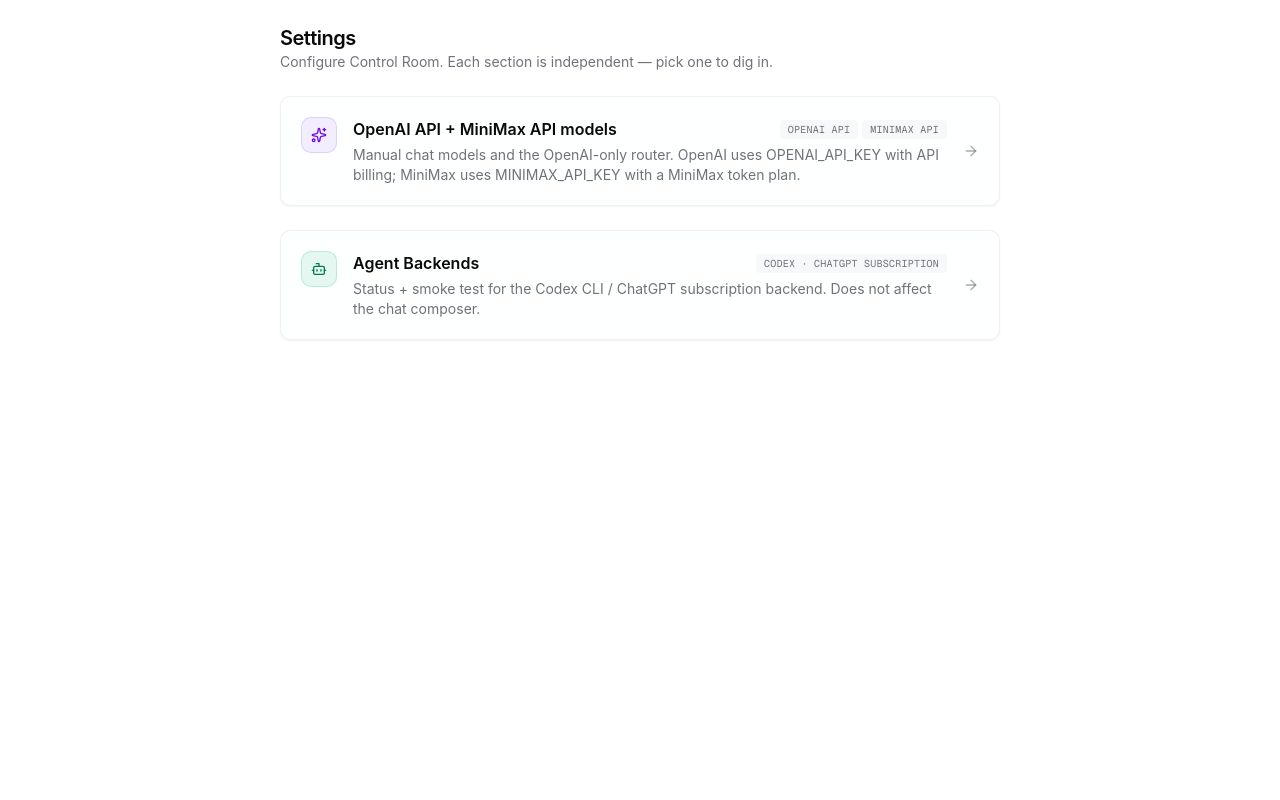
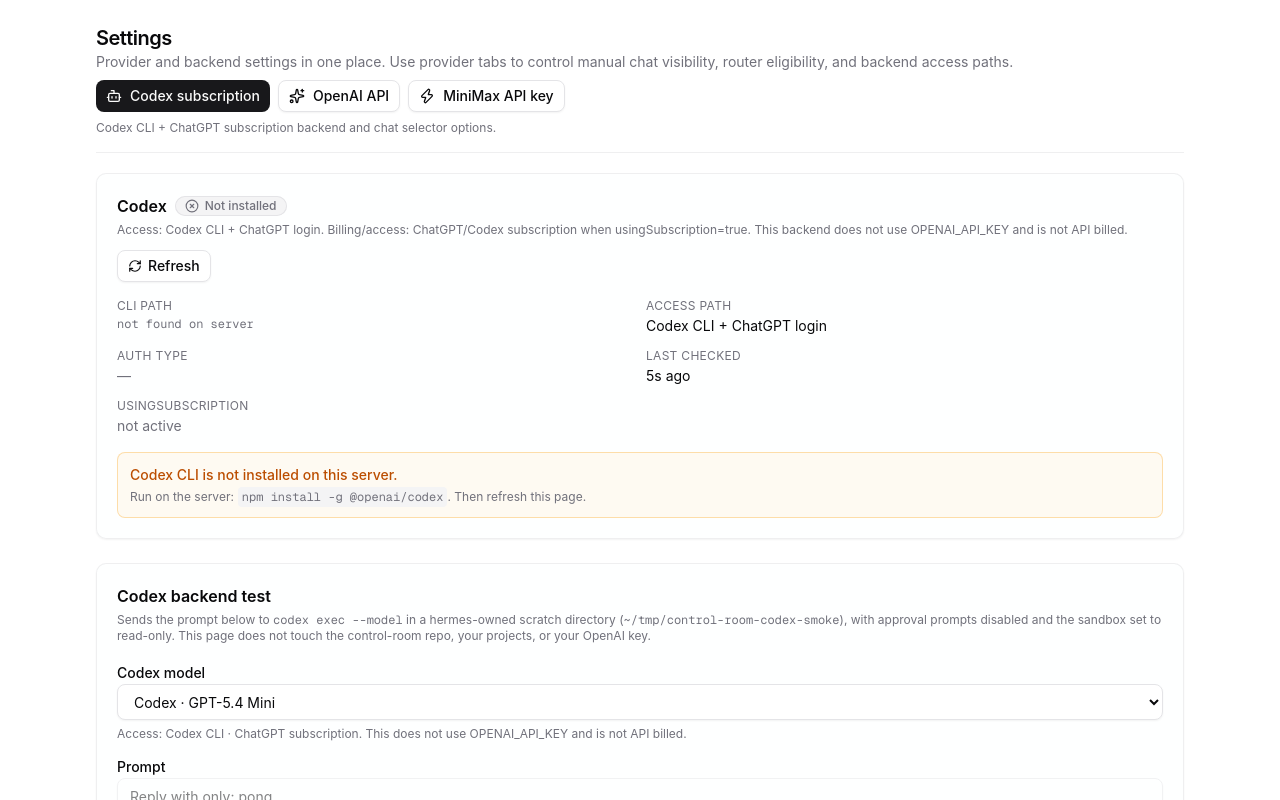
Before and after one commit to Mortified2896/control-room, a Next.js app: page /settings in a window 1280 px wide. Built offline with nearby package versions, Linux system fonts and the light colour scheme.

Commit message:
Consolidate settings into provider tabs

```diff
--- a/components/settings/agent-backends-page.tsx
+++ b/components/settings/agent-backends-page.tsx
@@ -148,7 +148,7 @@
   return `${h}h ago`;
 }
 
-export function AgentBackendsPage() {
+export function AgentBackendsPage({ embedded = false }: { embedded?: boolean } = {}) {
   const [status, setStatus] = useState<CodexStatusDto | null>(null);
   const [refresh, setRefresh] = useState<RefreshState>({ kind: "idle" });
   const [chat, setChat] = useState<ChatState>({ kind: "idle" });
@@ -224,7 +224,13 @@
   const chatDisabled = !status || status.status !== "logged_in" || chat.kind === "sending";
 
   return (
-    <div className="mx-auto flex w-full max-w-3xl flex-col gap-6 px-4 py-6 sm:px-6">
+    <div
+      className={cn(
+        "flex w-full flex-col gap-6",
+        embedded ? "" : "mx-auto max-w-3xl px-4 py-6 sm:px-6",
+      )}
+    >
+      {!embedded && (
         <div className="flex items-center gap-3">
           <Button asChild variant="ghost" size="icon-sm" aria-label="Back to settings">
             <Link href="/settings">
@@ -239,6 +245,7 @@
             </p>
           </div>
         </div>
+      )}
 
       {/* Codex status card */}
       <section
--- a/components/settings/index-page.tsx
+++ b/components/settings/index-page.tsx
@@ -1,107 +1,84 @@
 "use client";
 
-import Link from "next/link";
-import { ArrowRight, Bot, Sparkles } from "lucide-react";
+import { useState, type ReactNode } from "react";
+import { Bot, Sparkles, Zap } from "lucide-react";
 
+import { Button } from "@/components/ui/button";
+import { AgentBackendsPage } from "@/components/settings/agent-backends-page";
+import { RouterSettingsPage } from "@/components/settings/router-settings-page";
 import { cn } from "@/lib/utils";
 
-/**
- * Top-level /settings landing page.
- *
- * Two sub-pages exist:
- *   1. Router Settings — controls the model picker + Router A/B
- *      behavior for the chat composer (requires DB).
- *   2. Agent Backends — status + smoke-test surface for non-model
- *      backends like the Codex CLI (no DB required).
- *
- * The Codex card surfaces a tiny live preview by hitting
- * `/api/agent-backends/codex/status` once on mount so the operator
- * can see whether Codex is set up without having to click in.
- */
+type SettingsTab = "codex" | "openai" | "minimax";
 
-const SUBTITLE: Record<string, string> = {
-  router: "Tune how the chat composer picks models and runs Router A/B side-by-side comparisons.",
-  codex:
-    "Status + smoke test for the Codex CLI / ChatGPT subscription backend. Does not affect the chat composer.",
-};
+const TABS: ReadonlyArray<{
+  id: SettingsTab;
+  label: string;
+  description: string;
+  icon: ReactNode;
+}> = [
+  {
+    id: "codex",
+    label: "Codex subscription",
+    description: "Codex CLI + ChatGPT subscription backend and chat selector options.",
+    icon: <Bot className="size-4" />,
+  },
+  {
+    id: "openai",
+    label: "OpenAI API",
+    description: "OPENAI_API_KEY models, manual visibility, and OpenAI-only Router A/B.",
+    icon: <Sparkles className="size-4" />,
+  },
+  {
+    id: "minimax",
+    label: "MiniMax API key",
+    description: "MINIMAX_API_KEY model access and MiniMax token-plan status.",
+    icon: <Zap className="size-4" />,
+  },
+];
 
 export function SettingsIndexPage() {
+  const [tab, setTab] = useState<SettingsTab>("codex");
+  const active = TABS.find((t) => t.id === tab) ?? TABS[0];
+
   return (
-    <div className="mx-auto flex w-full max-w-3xl flex-col gap-6 px-4 py-6 sm:px-6">
-      <div>
-        <h1 className="text-xl font-semibold tracking-tight">Settings</h1>
-        <p className="text-sm text-muted-foreground">
-          Configure Control Room. Each section is independent — pick one to dig in.
-        </p>
+    <div className="mx-auto flex h-dvh w-full max-w-6xl flex-col gap-5 overflow-y-auto px-4 py-6 sm:px-8">
+      <header className="space-y-2 border-b border-border/60 pb-4">
+        <div>
+          <h1 className="text-xl font-semibold tracking-tight">Settings</h1>
+          <p className="text-sm text-muted-foreground">
+            Provider and backend settings in one place. Use provider tabs to control manual chat
+            visibility, router eligibility, and backend access paths.
+          </p>
+        </div>
+        <div className="flex flex-wrap gap-2" role="tablist" aria-label="Settings provider tabs">
+          {TABS.map((item) => (
+            <Button
+              key={item.id}
+              type="button"
+              variant={tab === item.id ? "default" : "outline"}
+              size="sm"
+              onClick={() => setTab(item.id)}
+              role="tab"
+              aria-selected={tab === item.id}
+              className={cn("gap-2", tab !== item.id && "bg-background")}
+            >
+              {item.icon}
+              {item.label}
+            </Button>
+          ))}
+        </div>
+        <p className="text-xs text-muted-foreground">{active.description}</p>
+      </header>
+
+      <div role="tabpanel" className="min-h-0 flex-1">
+        {tab === "codex" ? (
+          <AgentBackendsPage embedded />
+        ) : tab === "openai" ? (
+          <RouterSettingsPage embedded providerFilter="openai" />
+        ) : (
+          <RouterSettingsPage embedded providerFilter="minimax" />
+        )}
       </div>
-      <SettingsCard
-        href="/settings/router"
-        icon={<Sparkles className="size-4" />}
-        title="OpenAI API + MiniMax API models"
-        subtitle="Manual chat models and the OpenAI-only router. OpenAI uses OPENAI_API_KEY with API billing; MiniMax uses MINIMAX_API_KEY with a MiniMax token plan."
-        accent="text-violet-700 dark:text-violet-300 bg-violet-500/10 ring-violet-500/20"
-        trailing={
-          <div className="flex flex-wrap justify-end gap-1">
-            <Badge>OpenAI API</Badge>
-            <Badge>MiniMax API</Badge>
-          </div>
-        }
-      />
-      <CodexCard />
     </div>
   );
 }
-
-function SettingsCard(props: {
-  href: string;
-  icon: React.ReactNode;
-  title: string;
-  subtitle: string;
-  accent: string;
-  trailing?: React.ReactNode;
-}) {
-  return (
-    <Link
-      href={props.href}
-      className="group flex items-start gap-4 rounded-lg border border-border/60 bg-card/50 p-5 shadow-xs transition-colors hover:border-border hover:bg-card"
-    >
-      <span
-        className={cn(
-          "flex size-9 shrink-0 items-center justify-center rounded-lg ring-1 ring-inset",
-          props.accent,
-        )}
-      >
-        {props.icon}
-      </span>
-      <div className="flex-1">
-        <div className="flex items-center justify-between gap-3">
-          <h2 className="text-base font-semibold">{props.title}</h2>
-          {props.trailing}
-        </div>
-        <p className="mt-1 text-sm text-muted-foreground">{props.subtitle}</p>
-      </div>
-      <ArrowRight className="size-4 shrink-0 self-center text-muted-foreground/60 transition-transform group-hover:translate-x-0.5 group-hover:text-foreground" />
-    </Link>
-  );
-}
-
-function Badge({ children }: { children: React.ReactNode }) {
-  return (
-    <span className="rounded bg-muted/60 px-2 py-0.5 font-mono text-[10px] uppercase tracking-wide text-muted-foreground">
-      {children}
-    </span>
-  );
-}
-
-function CodexCard() {
-  return (
-    <SettingsCard
-      href="/settings/agent-backends"
-      icon={<Bot className="size-4" />}
-      title="Agent Backends"
-      subtitle={SUBTITLE.codex}
-      accent="text-emerald-700 dark:text-emerald-300 bg-emerald-500/10 ring-emerald-500/20"
-      trailing={<Badge>Codex · ChatGPT subscription</Badge>}
-    />
-  );
-}
--- a/components/settings/router-settings-page.tsx
+++ b/components/settings/router-settings-page.tsx
@@ -103,8 +103,10 @@
   isStale: boolean;
 };
 
+type SettingsProviderId = "openai" | "minimax";
+
 type EffectiveRegistryModelDto = {
-  providerId: "openai" | "minimax";
+  providerId: SettingsProviderId;
   providerLabel: string;
   modelId: string;
   displayLabel: string;
@@ -488,7 +490,10 @@
   };
 }
 
-export const RouterSettingsPage: FC = () => {
+export const RouterSettingsPage: FC<{
+  embedded?: boolean;
+  providerFilter?: SettingsProviderId;
+}> = ({ embedded = false, providerFilter }) => {
   const [dto, setDto] = useState<RouterSettingsDto | null>(null);
   const [loadError, setLoadError] = useState<string | null>(null);
   const [form, setForm] = useState<FormState | null>(null);
@@ -559,7 +564,13 @@
     return m;
   }, [registryByModel]);
 
-  const registryEntries = useMemo(() => dto?.effectiveRegistry.models ?? [], [dto]);
+  const registryEntries = useMemo(
+    () =>
+      (dto?.effectiveRegistry.models ?? []).filter((entry) =>
+        providerFilter ? entry.providerId === providerFilter : true,
+      ),
+    [dto, providerFilter],
+  );
   const selectorPrefs = useMemo(() => dto?.effectiveRegistry.selectorPrefs ?? {}, [dto]);
   const discovery = useMemo(() => dto?.effectiveRegistry.discovery, [dto]);
   const counts = useMemo(() => dto?.effectiveRegistry.counts, [dto]);
@@ -922,15 +933,22 @@
   const isExpensiveAllowed = form.allowExpensiveModels;
 
   return (
-    <div className="mx-auto flex h-dvh w-full max-w-6xl flex-col gap-0 overflow-y-auto px-4 py-6 sm:px-8">
+    <div
+      className={cn(
+        "flex w-full max-w-6xl flex-col gap-0 overflow-y-auto",
+        embedded ? "" : "mx-auto h-dvh px-4 py-6 sm:px-8",
+      )}
+    >
       <header className="flex flex-wrap items-start justify-between gap-3 border-b border-border/60 pb-4">
         <div>
           <div className="flex items-center gap-2">
-            <Button asChild variant="ghost" size="icon-sm" aria-label="Back to chat">
-              <Link href="/">
-                <ArrowLeft className="size-4" />
-              </Link>
-            </Button>
+            {!embedded && (
+              <Button asChild variant="ghost" size="icon-sm" aria-label="Back to chat">
+                <Link href="/">
+                  <ArrowLeft className="size-4" />
+                </Link>
+              </Button>
+            )}
             <h1 className="text-lg font-semibold">Router Settings</h1>
           </div>
           <p className="mt-1 max-w-2xl text-sm text-muted-foreground">
@@ -1176,7 +1194,12 @@
         >
           <div>
             <h2 id="registry-heading" className="text-sm font-semibold">
-              B · Model registry
+              B ·{" "}
+              {providerFilter === "openai"
+                ? "OpenAI API models"
+                : providerFilter === "minimax"
+                  ? "MiniMax API models"
+                  : "Model registry"}
             </h2>
             <p className="mt-1 text-xs text-muted-foreground">
               One row per provider model. OpenAI API rows are direct API calls billed to OpenAI API
```
Lines whose indentation alone changed are shown as unchanged.
